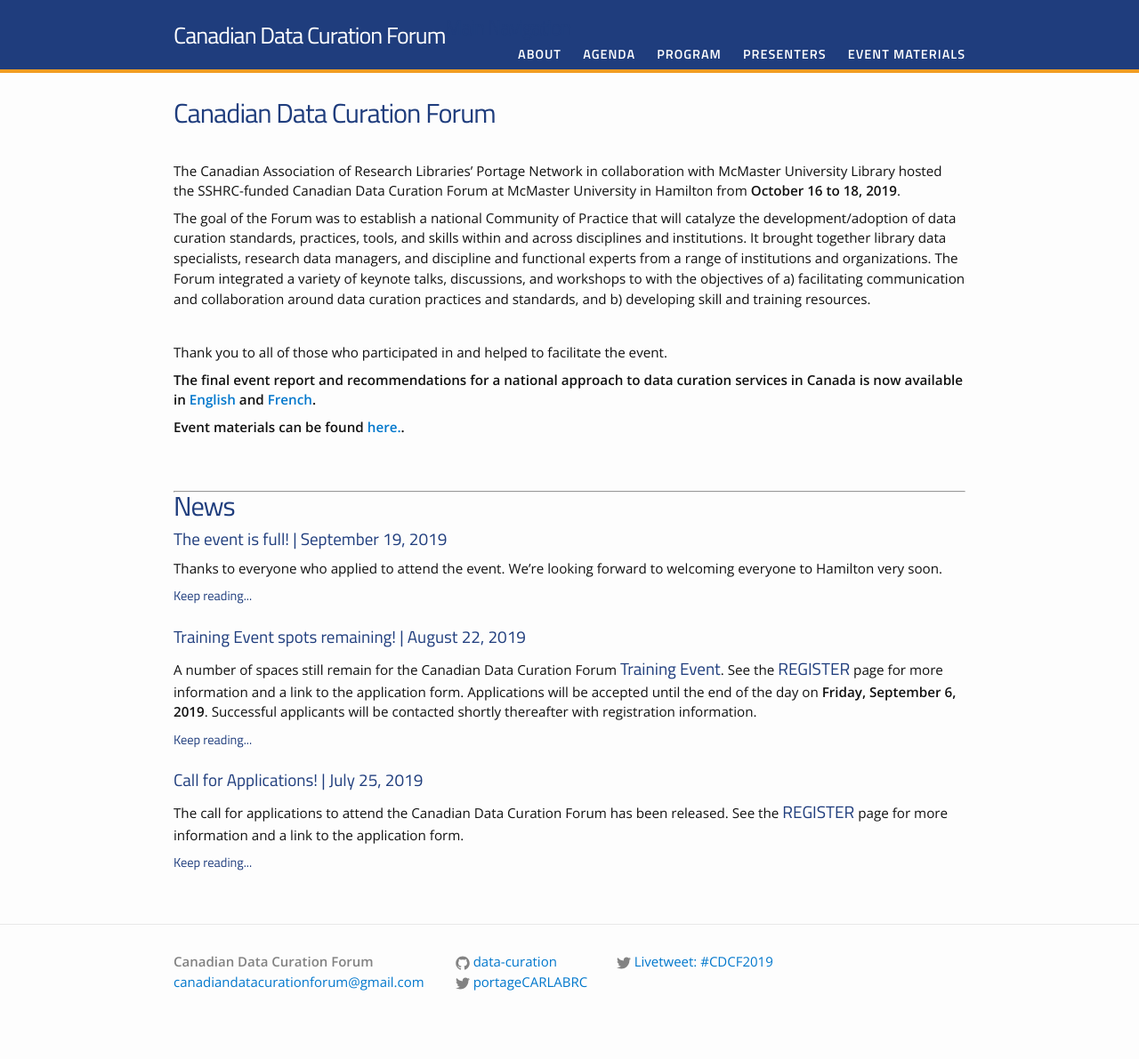
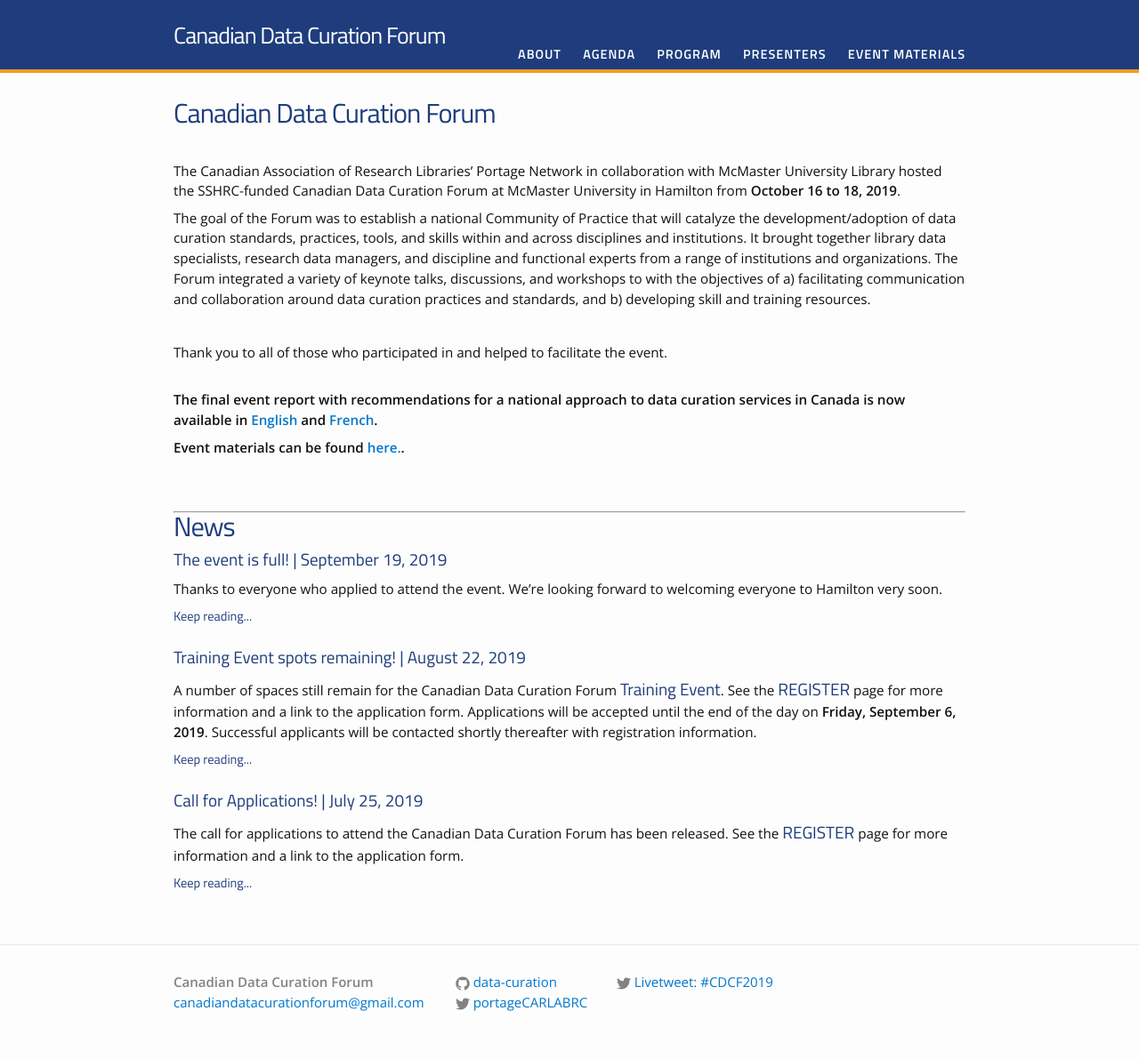
Before and after one commit to data-curation/data-curation.github.io, a Jekyll site: the page built from index.md, in a window 1280 px wide. Shown: the whole page at 89% size. Built offline with Jekyll 4.4.1, drawn with Linux system fonts in a browser that asks for light colours; before the commit the page ends 1168 px from its top, so only the background shows below that.

Commit message:
Update index.md

```diff
--- a/index.md
+++ b/index.md
@@ -13,7 +13,8 @@ The goal of the Forum was to establish a national Community of Practice that wil
 
 Thank you to all of those who participated in and helped to facilitate the event.
 
-**The final event report and recommendations for a national approach to data curation services in Canada is now available in [English](https://zenodo.org/record/3894935) and [French](https://zenodo.org/record/3895031).**
+<br />
+**The final event report with recommendations for a national approach to data curation services in Canada is now available in [English](https://zenodo.org/record/3894935) and [French](https://zenodo.org/record/3895031).**
 
 **Event materials can be found [here.](../materials).**
 
```
